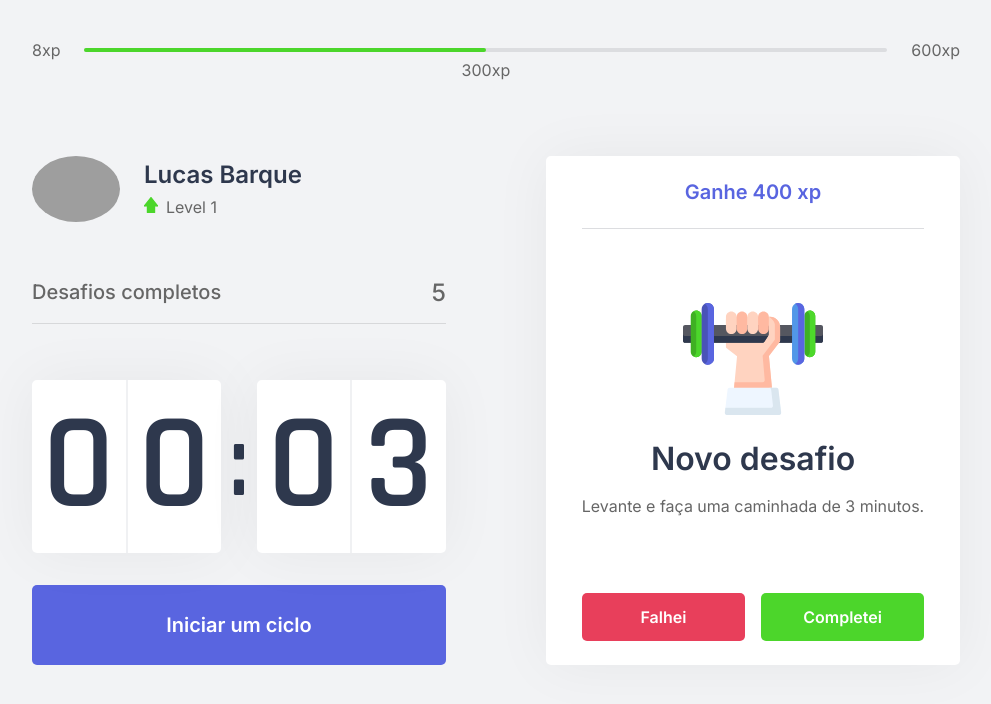
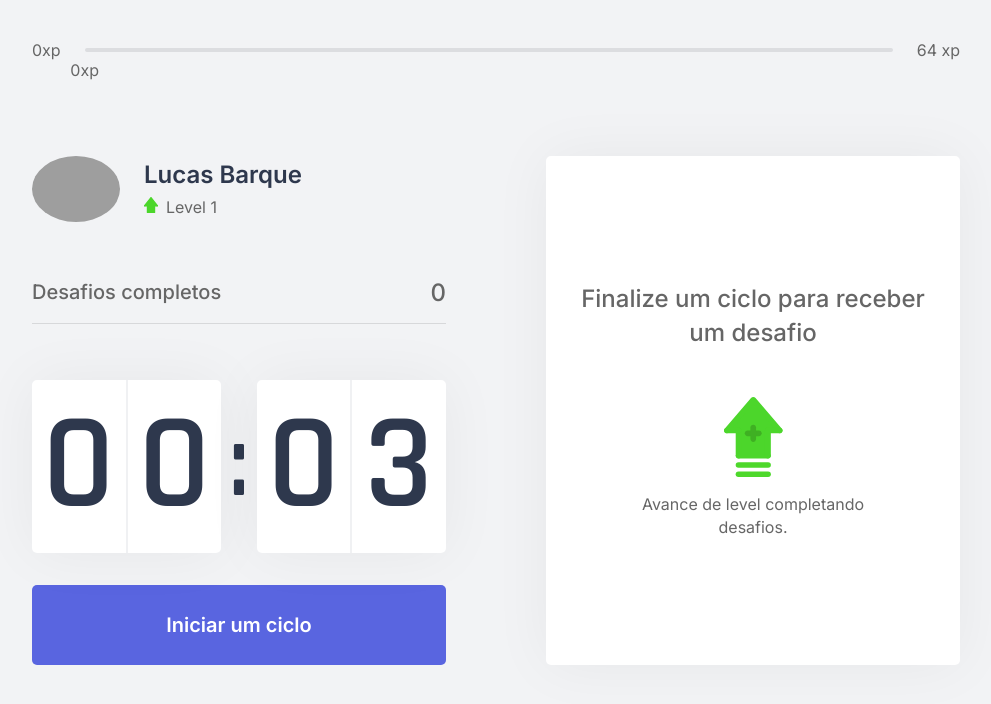
Before and after one commit to lucasbarque/Moveit, a Next.js app: page / in a window 1280 px wide. Shown: the top 704 px of the page, without its empty margins (144-1135 px from the left). Built offline with nearby package versions, Linux system fonts and the light colour scheme; grey boxes are pictures that could not be loaded.

Commit message:
Challenges Completed

```diff
--- /dev/null
+++ b/challenges.json
@@ -0,0 +1,62 @@
+[
+  {
+    "type": "body",
+    "description": "Estique um de seus braços com a palma da mão virada para frente e puxe os dedos para cima por 10 segundos por mão.",
+    "amount": 80
+  },
+  {
+    "type": "body",
+    "description": "Estique seu braço contra o peito e puxe-o utilizando o outro braço por 10 segundos por braço.",
+    "amount": 60
+  },
+  {
+    "type": "body",
+    "description": "Puxe seu pescoço com a ajuda da mão para a direita e para a esquerda, permanecendo na posição por alguns segundos.",
+    "amount": 70
+  },
+  {
+    "type": "body",
+    "description": "Com as duas mãos na parte de trás da cabeça, leve-a para baixo, alongando a parte de trás da região.",
+    "amount": 60
+  },
+  {
+    "type": "body",
+    "description": "Cruze as pernas e desça com as mãos esticadas em direção ao chão. Repita o movimento com a outra perna na frente.",
+    "amount": 100
+  },
+  {
+    "type": "body",
+    "description": "Sentado, abra as pernas e tente encostar as palmas das mãos no chão, repita 3 vezes por 5 segundos.",
+    "amount": 80
+  },
+  {
+    "type": "body",
+    "description": "Puxe o joelho de encontro ao peito e segure, troque de perna após 10 segundos.",
+    "amount": 50
+  },
+  {
+    "type": "body",
+    "description": "Sentado, cruze uma perna e incline seu tronco à frente, troque de perna após 10 segundos.",
+    "amount": 80
+  },
+  {
+    "type": "eye",
+    "description": "Sentado, feche os olhos e cubra-os com as palmas da mão durante 2 minutos, depois abra normalmente.",
+    "amount": 90
+  },
+  {
+    "type": "eye",
+    "description": "Em algum ambiente aberto, olhe o mais longe que puder em quatro direções por 3s, mexa apenas os olhos. Repita 3 vezes.",
+    "amount": 140
+  },
+  {
+    "type": "eye",
+    "description": "Usando os polegares, massage a área abaixo das sobrancelhas em movimentos circulares por 15 segundos.",
+    "amount": 70
+  },
+  {
+    "type": "body",
+    "description": "Em pé, gire a cintura o máximo que puder para a esquerda, segure por cinco segundos. Repita para a direita.",
+    "amount": 90
+  }
+]
--- a/package.json
+++ b/package.json
@@ -9,11 +9,13 @@
     "lint": "next lint"
   },
   "dependencies": {
+    "js-cookie": "^3.0.1",
     "next": "12.1.5",
     "react": "18.1.0",
     "react-dom": "18.1.0"
   },
   "devDependencies": {
+    "@types/js-cookie": "^3.0.2",
     "@types/node": "^17.0.30",
     "@types/react": "^18.0.8",
     "@types/react-dom": "^18.0.3",
--- a/src/components/ChallengeBox.tsx
+++ b/src/components/ChallengeBox.tsx
@@ -1,28 +1,44 @@
+import { useContext } from 'react';
+import { ChallengesContext } from '../contexts/ChallengesContext';
+import { CountdownContext } from '../contexts/CountdownContext';
 import styles from '../styles/components/ChallengeBox.module.css'
 
 export function ChallengeBox() {
-  const hasActiveChallenge = true;
+  const { activeChallenge, resetChallenge, completeChallenge } = useContext(ChallengesContext);
+  const { resetCountdown } = useContext(CountdownContext);
+
+  function handleChallengeSucceeded() {
+    completeChallenge();
+    resetCountdown();
+  }
+
+  function handleChallengeFailed() {
+    resetChallenge();
+    resetCountdown();
+  }
 
   return (
     <div className={styles.challengeBoxContainer}>
-      {hasActiveChallenge ? (
+      {activeChallenge ? (
         <div className={styles.challengeActive}>
-          <header>Ganhe 400 xp</header>
+          <header>Ganhe {activeChallenge.amount} xp</header>
 
           <main>
-            <img src="icons/body.svg" />
+            <img src={`icons/${activeChallenge.type}.svg`} />
             <strong>Novo desafio</strong>
-            <p>Levante e faça uma caminhada de 3 minutos.</p>
+            <p>{activeChallenge.description}</p>
           </main>
 
           <footer>
             <button
               type="button"
               className={styles.challengeFailedButton}
+              onClick={handleChallengeFailed}
             >Falhei</button>
             <button
               type="button"
               className={styles.challengeSucceededButton}
+              onClick={handleChallengeSucceeded}
             >Completei</button>
           </footer>
         </div>
--- a/src/components/CompletedChallenges.tsx
+++ b/src/components/CompletedChallenges.tsx
@@ -1,10 +1,13 @@
+import { useContext } from 'react'
+import { ChallengesContext } from '../contexts/ChallengesContext'
 import styles from '../styles/components/CompletedChallenges.module.css'
 
 export function CompleteChallenges() {
+  const { challengesCompleted } = useContext(ChallengesContext)
   return (
     <div className={styles.completedChallengesContainer}>
       <span>Desafios completos</span>
-      <span>5</span>
+      <span>{challengesCompleted}</span>
     </div>
   )
 }
--- a/src/components/ExperienceBar.tsx
+++ b/src/components/ExperienceBar.tsx
@@ -1,15 +1,21 @@
+import { useContext } from 'react'
+import { ChallengesContext } from '../contexts/ChallengesContext'
 import styles from '../styles/components/ExperienceBar.module.css'
 
 export function ExperienceBar() {
+  const { currentExperience, experienceToNextLevel } = useContext(ChallengesContext);
+
+  const percentToNextLevel = Math.round(currentExperience * 100) / experienceToNextLevel;
+
   return (
     <header className={styles.experienceBar}>
-      <span>8xp</span>
+      <span>0xp</span>
       <div>
-        <div style={{ width: '50%' }} />
+        <div style={{ width: `${percentToNextLevel}%` }} />
 
-        <span className={styles.currentExperience} style={{ left: '50%' }}>300xp</span>
+        <span className={styles.currentExperience} style={{ left: `${percentToNextLevel}%` }}>{currentExperience}xp</span>
       </div>
-      <span>600xp</span>
+      <span>{experienceToNextLevel} xp</span>
     </header>
   )
 }
--- a/src/components/Profile.tsx
+++ b/src/components/Profile.tsx
@@ -1,6 +1,9 @@
+import { useContext } from 'react'
+import { ChallengesContext } from '../contexts/ChallengesContext'
 import styles from '../styles/components/Profile.module.css'
 
 export function Profile() {
+  const { level } = useContext(ChallengesContext);
   return (
     <div className={styles.profileContainer}>
       <img src="https://avatars.githubusercontent.com/u/8497405?v=4" alt="Lucas Barque" />
@@ -8,7 +11,7 @@
         <strong>Lucas Barque</strong>
         <p>
           <img src="icons/level.svg" alt="Level" />
-          Level 1</p>
+          Level {level}</p>
       </div>
     </div>
   )
--- a/src/contexts/ChallengesContext.tsx
+++ b/src/contexts/ChallengesContext.tsx
@@ -1,34 +1,110 @@
-import { createContext, ReactNode, useState } from 'react';
+import { createContext, ReactNode, useEffect, useState } from 'react';
+import Cookies from 'js-cookie';
+import challenges from '../../challenges.json';
+
+interface Challenge {
+  type: 'body' | 'eye';
+  description: string;
+  amount: number;
+}
 
 interface ChallengesContextData {
   level: number;
   currentExperience: number;
   challengesCompleted: number;
+  activeChallenge: Challenge;
+  experienceToNextLevel: number;
   levelUp: () => void;
   startNewChallenge: () => void;
+  resetChallenge: () => void;
+  completeChallenge: () => void;
 }
 
 interface ChallengesProviderProps {
   children: ReactNode;
+  level: number;
+  currentExperience: number;
+  challengesCompleted: number;
 }
 
 export const ChallengesContext = createContext({} as ChallengesContextData);
 
-export function ChallengesProvider({ children }: ChallengesProviderProps) {
-  const [level, setLevel] = useState(1);
-  const [currentExperience, setCurrentExperience] = useState(0);
-  const [challengesCompleted, setChallengesCompleted] = useState(0);
+export function ChallengesProvider({
+  children,
+  ...rest
+}: ChallengesProviderProps) {
+  const [level, setLevel] = useState(rest.level ?? 1);
+  const [currentExperience, setCurrentExperience] = useState(rest.currentExperience ?? 0);
+  const [challengesCompleted, setChallengesCompleted] = useState(rest.challengesCompleted ?? 0);
+
+  const [activeChallenge, setActiveChallenge] = useState(null);
+
+  const experienceToNextLevel = Math.pow((level + 1) * 4, 2);
+
+  useEffect(() => {
+    Notification.requestPermission();
+  }, []);
+
+  useEffect(() => {
+    Cookies.set('level', String(level));
+    Cookies.set('currentExperience', String(currentExperience));
+    Cookies.set('challengesCompleted', String(challengesCompleted));
+  }, [level, currentExperience, challengesCompleted]);
 
   function levelUp() {
     setLevel(level + 1);
   }
 
   function startNewChallenge() {
-    console.log('New Challenge')
+    const randomChallengeIndex = Math.floor(Math.random() * challenges.length);
+    const challenge = challenges[randomChallengeIndex];
+
+    setActiveChallenge(challenge);
+
+    new Audio('/notification.mp3').play();
+
+    if (Notification.permission === 'granted') {
+      new Notification('Novo desafio 🎉', {
+        body: `Valendo ${challenge.amount}xp!`
+      })
+    }
+  }
+
+  function resetChallenge() {
+    setActiveChallenge(null);
+  }
+
+  function completeChallenge() {
+    if (!activeChallenge) {
+      return;
+    }
+
+    const { amount } = activeChallenge;
+
+    let finalExperience = currentExperience + amount;
+
+    if (finalExperience >= experienceToNextLevel) {
+      finalExperience = finalExperience - experienceToNextLevel;
+      levelUp();
+    }
+
+    setCurrentExperience(finalExperience);
+    setActiveChallenge(null);
+    setChallengesCompleted(challengesCompleted + 1);
   }
 
   return (
-    <ChallengesContext.Provider value={{ level, currentExperience, challengesCompleted, levelUp, startNewChallenge }}>
+    <ChallengesContext.Provider value={{
+      level,
+      currentExperience,
+      challengesCompleted,
+      levelUp,
+      startNewChallenge,
+      activeChallenge,
+      resetChallenge,
+      experienceToNextLevel,
+      completeChallenge
+    }}>
       {children}
     </ChallengesContext.Provider>
   )
--- /dev/null
+++ b/src/contexts/CountdownContext.tsx
@@ -0,0 +1,66 @@
+import { createContext, ReactNode, useContext, useEffect, useState } from "react";
+import { ChallengesContext } from "./ChallengesContext";
+
+interface ContdownContextData {
+  minutes: number;
+  seconds: number;
+  hasFinished: boolean;
+  isActive: boolean;
+  startCountdown: () => void;
+  resetCountdown: () => void;
+}
+
+interface CountdownProviderProps {
+  children: ReactNode;
+}
+
+export const CountdownContext = createContext({} as ContdownContextData);
+
+export function CountdownProvider({ children }: CountdownProviderProps) {
+  let countdownTimeout: NodeJS.Timeout;
+  const initialCountdown = 0.05 * 60;
+
+  const { startNewChallenge } = useContext(ChallengesContext);
+  const [time, setTime] = useState(initialCountdown);
+  const [isActive, setIsActive] = useState(false);
+  const [hasFinished, setHasFinished] = useState(false);
+
+  const minutes = Math.floor(time / 60);
+  const seconds = time % 60;
+
+  function startCountdown() {
+    setIsActive(true);
+  }
+
+  function resetCountdown() {
+    clearTimeout(countdownTimeout)
+    setIsActive(false);
+    setTime(initialCountdown);
+    setHasFinished(false);
+  }
+
+  useEffect(() => {
+    if (isActive && time > 0) {
+      countdownTimeout = setTimeout(() => {
+        setTime(time - 1);
+      }, 1000)
+    } else if (isActive && time === 0) {
+      setHasFinished(true);
+      setIsActive(false);
+      startNewChallenge();
+    }
+  }, [isActive, time]);
+
+  return (
+    <CountdownContext.Provider value={{
+      minutes,
+      seconds,
+      hasFinished,
+      isActive,
+      startCountdown,
+      resetCountdown
+    }}>
+      {children}
+    </CountdownContext.Provider>
+  )
+}
--- a/src/pages/_app.tsx
+++ b/src/pages/_app.tsx
@@ -1,12 +1,9 @@
 import '../styles/globals.css'
-import { ChallengesProvider } from '../contexts/ChallengesContext'
 
 function MyApp({ Component, pageProps }) {
 
   return (
-    <ChallengesProvider>
-      <Component {...pageProps} />
-    </ChallengesProvider>
+    <Component {...pageProps} />
   )
 }
 
--- a/src/pages/index.tsx
+++ b/src/pages/index.tsx
@@ -7,15 +7,31 @@
 import { ChallengeBox } from "../components/ChallengeBox";
 
 import styles from '../styles/pages/Home.module.css'
+import { CountdownProvider } from '../contexts/CountdownContext';
+import { GetServerSideProps } from 'next';
+import { ChallengesProvider } from '../contexts/ChallengesContext';
 
-export default function Home() {
+interface HomeProps {
+  level: number;
+  currentExperience: number;
+  challengesCompleted: number;
+}
+
+export default function Home({ level, currentExperience, challengesCompleted }: HomeProps) {
+
   return (
+    <ChallengesProvider
+      level={level}
+      currentExperience={currentExperience}
+      challengesCompleted={challengesCompleted}
+    >
       <div className={styles.container}>
         <Head>
           <title>Início | move.it</title>
         </Head>
         <ExperienceBar />
 
+        <CountdownProvider>
           <section>
             <div>
               <Profile />
@@ -26,6 +42,19 @@
               <ChallengeBox />
             </div>
           </section>
+        </CountdownProvider>
       </div>
+    </ChallengesProvider >
   )
 }
+
+export const getServerSideProps: GetServerSideProps = async (ctx) => {
+  const { level, currentExperience, challengesCompleted } = ctx.req.cookies;
+  return {
+    props: {
+      level: Number(level),
+      currentExperience: Number(currentExperience),
+      challengesCompleted: Number(challengesCompleted)
+    }
+  }
+}
```
Also changed, not shown: src/components/Countdown.tsx (+10 -32 lines), 1 other file (tests, documents, lock files or other folders). Lines whose indentation alone changed are shown as unchanged.
